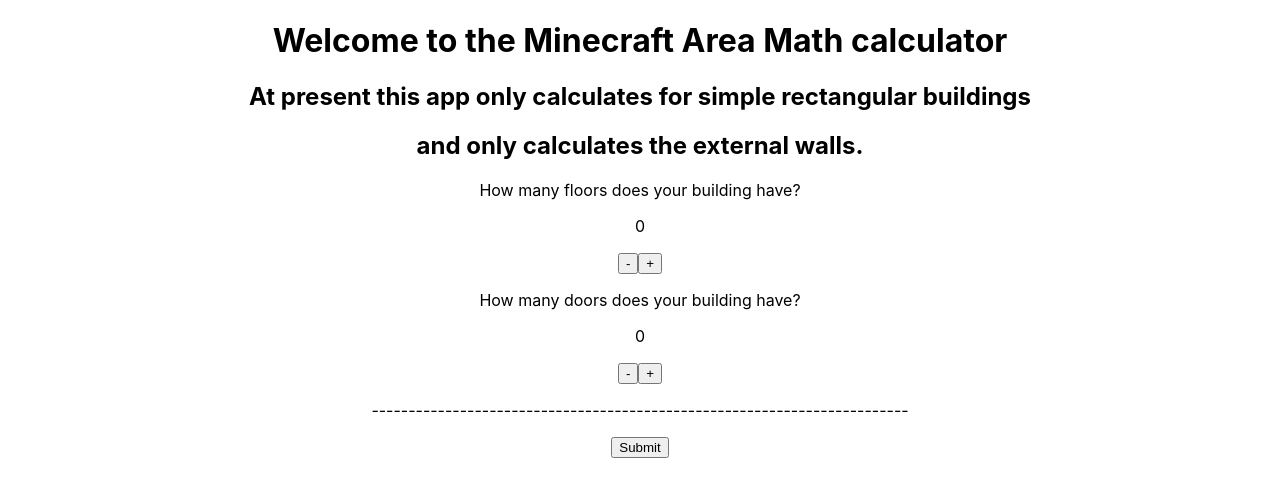
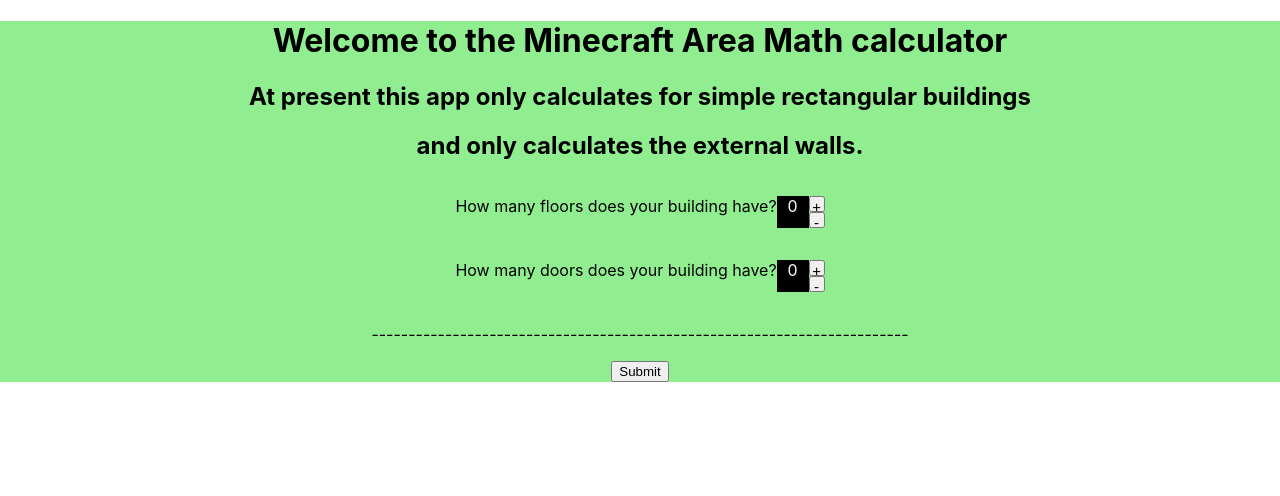
Before and after one commit to KimMcLelland/Area-Math, a React (Create React App) app: page / in a window 1280 px wide. Both pictures are taken after a click on the button "Floors and Doors". Shown: the top 496 px of the page. Built offline with nearby package versions, Linux system fonts and the light colour scheme.

Commit message:
some styling added

```diff
--- a/src/App.css
+++ b/src/App.css
@@ -1,18 +1,34 @@
 .App {
   text-align: center;
+  background-color: lightgreen;
 }
 
-.App-header {
-  background-color: #282c34;
-  min-height: 100vh;
+.question {
+  display: flex;
+  justify-content: center;
+}
+
+.numbers {
+  display: flex;
+
+}
+
+.numbers p {
+  background-color: black;
+  color: white;
+  width: 32px;
+  height: 32px;
+}
+
+.buttons {
   display: flex;
   flex-direction: column;
-  align-items: center;
   justify-content: center;
-  font-size: calc(10px + 2vmin);
-  color: white;
 }
 
-.App-link {
-  color: #61dafb;
+.buttons button {
+  height: 16px;
+  width: 16px;
+  font-size: 15px;
+  padding: 0px;
 }
--- a/src/App.js
+++ b/src/App.js
@@ -45,30 +45,36 @@
   const wallDimensions = () => {
     return(
       <div>
-        <div>
+        <div className = "question">
           <p>How many blocks long/deep is your building?</p>
-          <div>
+          <div className = "numbers">
             <p>{xdimension}</p>
+            <div className = "buttons">
+              <button onClick={() => setXdimension(xdimension+1)}>+</button>
               <button onClick={() => setXdimension(xdimension-1)}>-</button>
-            <button onClick={() => setXdimension(xdimension+1)}>+</button>
+            </div>
           </div>
         </div>
 
-        <div>
+        <div className="question">
           <p>How many blocks wide is your building?</p>
-          <div>
+          <div className="numbers">
             <p>{zdimension}</p>
+            <div className="buttons">
+              <button onClick={() => setZdimension(zdimension+1)}>+</button>
               <button onClick={() => setZdimension(zdimension-1)}>-</button>
-            <button onClick={() => setZdimension(zdimension+1)}>+</button>
+            </div>
           </div>
         </div>
 
-        <div>
+        <div className="question">
           <p>How many blocks high is your building?</p>
-          <div>
+          <div className="numbers">
             <p>{ydimension}</p>
+            <div className="buttons">
+              <button onClick={() => setYdimension(ydimension+1)}>+</button>
               <button onClick={() => setYdimension(ydimension-1)}>-</button>
-            <button onClick={() => setYdimension(ydimension+1)}>+</button>
+            </div>
           </div>
         </div>
 
@@ -81,21 +87,25 @@
   const floorsAndDoors = () => {
     return(
       <div>
-        <div>
+        <div className="question">
           <p>How many floors does your building have?</p>
-          <div>
+          <div className="numbers">
             <p>{floors}</p>
+            <div className = "buttons">
+              <button onClick={() => setFloors(floors+1)}>+</button>
               <button onClick={() => setFloors(floors-1)}>-</button>
-            <button onClick={() => setFloors(floors+1)}>+</button>
+            </div>
           </div>
         </div>
 
-        <div>
+        <div className="question">
           <p>How many doors does your building have?</p>
-          <div>
+          <div className="numbers">
             <p>{doors}</p>
+            <div className = "buttons">
+              <button onClick={() => setDoors(doors+1)}>+</button>
               <button onClick={() => setDoors(doors-1)}>-</button>
-            <button onClick={() => setDoors(doors+1)}>+</button>
+            </div>
           </div>
         </div>
 
@@ -109,30 +119,36 @@
   const windowDimensions = () => {
     return(
       <div>
-        <div>
+        <div className = "question">
           <p>How many windows does your building have?</p>
-          <div>
+          <div className = "numbers">
             <p>{windows}</p>
+            <div className = "buttons">
+              <button onClick={() => setWindows(windows+1)}>+</button>
               <button onClick={() => setWindows(windows-1)}>-</button>
-            <button onClick={() => setWindows(windows+1)}>+</button>
+            </div>
           </div>
         </div>
 
-        <div>
+        <div className = "question">
           <p>How many blocks wide are your windows?</p>
-          <div>
+          <div className = "numbers">
             <p>{windWidth}</p>
+            <div className="buttons">
+              <button onClick={() => setWindWidth(windWidth+1)}>+</button>
               <button onClick={() => setWindWidth(windWidth-1)}>-</button>
-            <button onClick={() => setWindWidth(windWidth+1)}>+</button>
+            </div>
           </div>
         </div>
 
-        <div>
+        <div className = "question">
           <p>How many blocks high are your windows?</p>
-          <div>
+          <div className = "numbers">
             <p>{windHeight}</p>
+            <div className="buttons">
+            <button onClick={() => setWindHeight(windHeight+1)}>+</button>
             <button onClick={() => setWindHeight(windHeight-1)}>-</button>
-            <button onClick={() => setWindHeight(windHeight+1)}>+</button>
+            </div>
           </div>
         </div>
 
```
Lines whose indentation alone changed are shown as unchanged.
